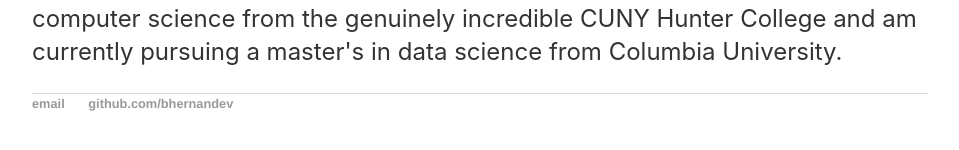
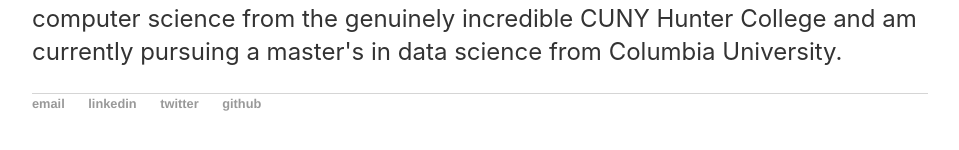
Before and after one commit to bhernandev/bhernandev.github.io, a Jekyll site: the page built from about/index.html, in a window 1280 px wide. Shown: the part 231-381 px from the top of the page, without its empty margins (160-1119 px from the left). Built offline with Jekyll 4.4.1, drawn with Linux system fonts in a browser that asks for light colours.

Commit message:
update socials

```diff
--- a/_layouts/default.html
+++ b/_layouts/default.html
@@ -24,7 +24,9 @@
 		<footer>
     		<ul>
         		<li><a href="mailto:brian@hernandez-cs.com">email</a></li>
-        		<li><a href="https://github.com/bhernandev">github.com/bhernandev</a></li>
+			<li><a href="https://www.linkedin.com/in/bhernandev/">linkedin</a></li>
+			<li><a href="https://twitter.com/bhernandev">twitter</a></li>
+        		<li><a href="https://github.com/bhernandev">github</a></li>
 			</ul>
 		</footer>
 	</body>
```
